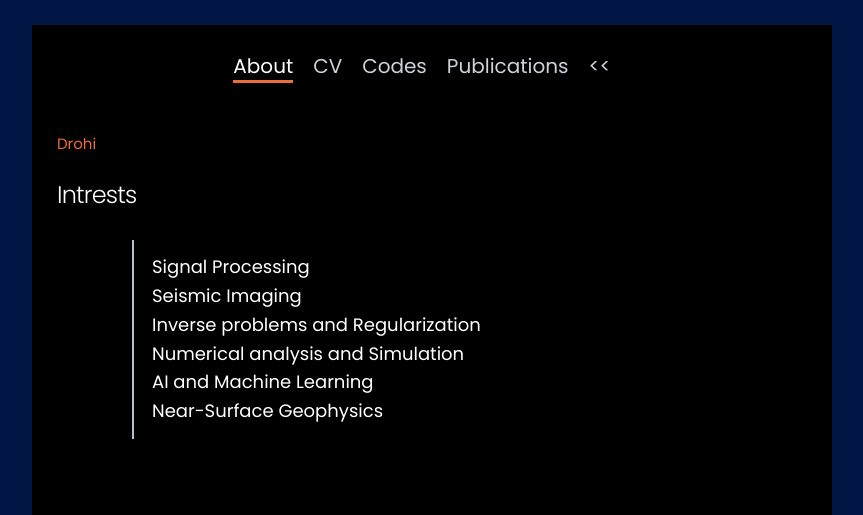
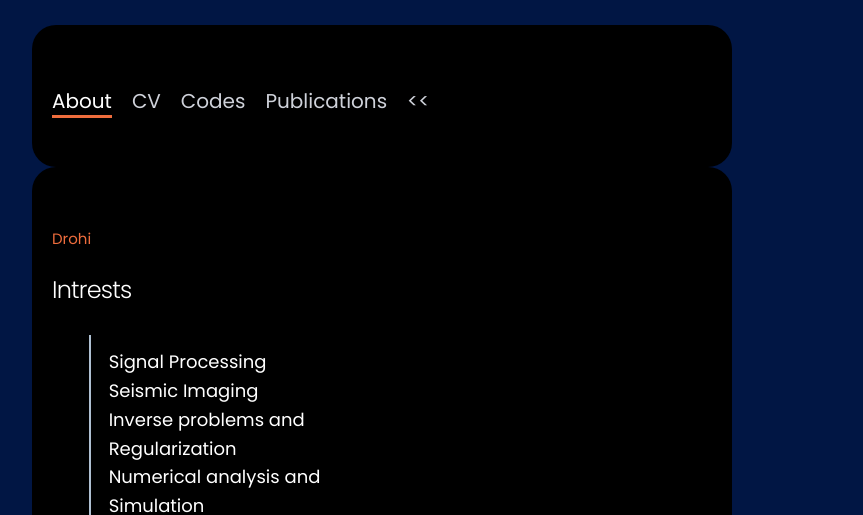
Before and after one commit to MBejvani/bejvani-homepage, a plain HTML site: page index.html in a window 1280 px wide. Shown: the top 515 px of the page, without its empty margins (208-1071 px from the left). Drawn offline with nearby package versions, Linux system fonts and the light colour scheme.

Commit message:
Update style.css

```diff
--- a/style.css
+++ b/style.css
@@ -86,9 +86,13 @@ body {
   margin:25px auto;
 }
 header, #content, footer {
+  display: flex;
   background: #000000;
-  padding: 25px;
+  width: 75vw;
+  max-width: 650px;
+  padding: 60px 30px 50px 20px;
   color: #FFFFFF;
+  border-radius: 24px;
 }
 
 /* Menu Links */
```
